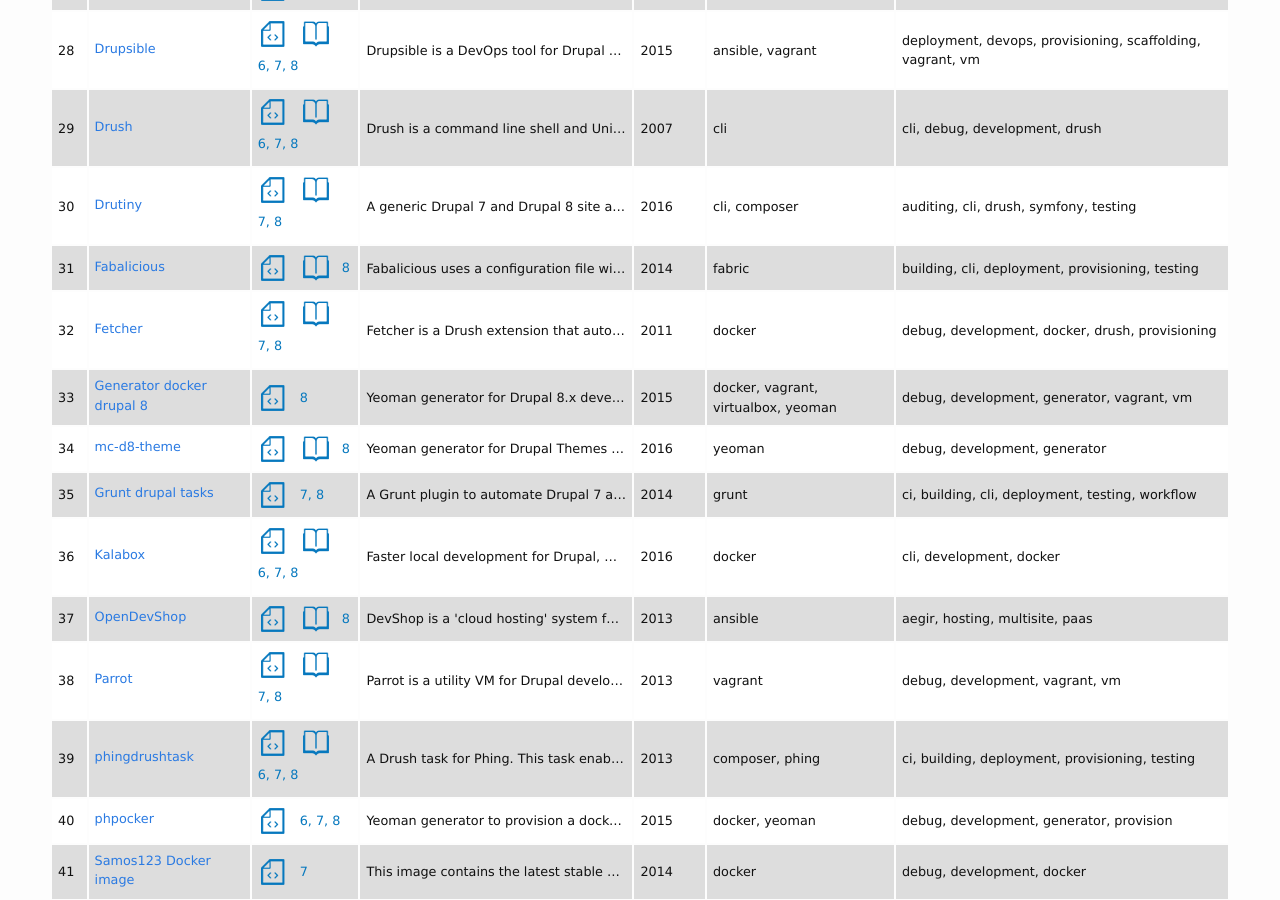
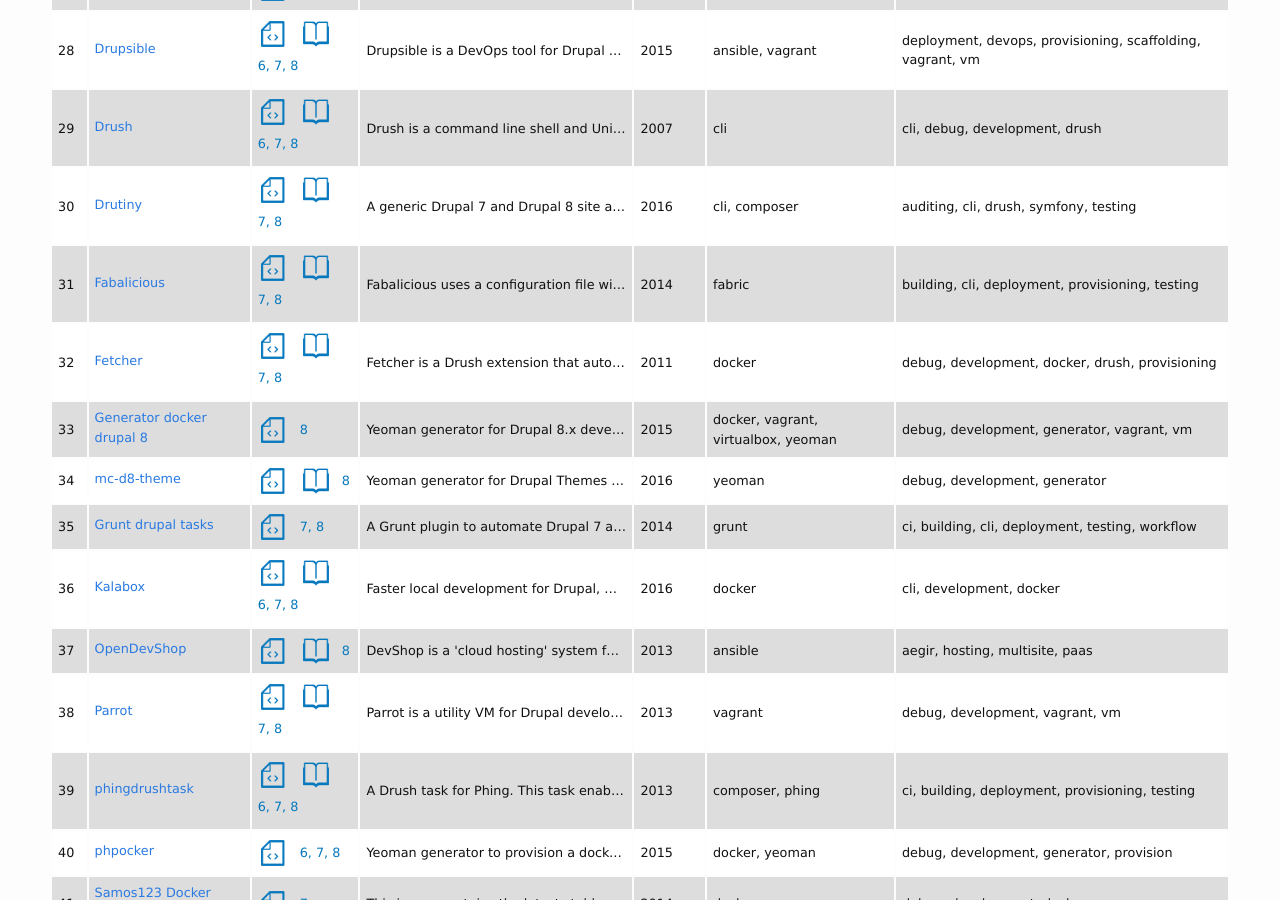
Before and after one commit to drupaltools/drupaltools.github.io, a Jekyll site: the page built from table/index.html, in a window 1280 px wide and 900 px high, scrolled down 2027 px. Built offline with Jekyll 4.4.1, drawn with Linux system fonts in a browser that asks for light colours.

Commit message:
Add Fabalicious 7.x

```diff
--- a/_data/projects/fabalicious.yml
+++ b/_data/projects/fabalicious.yml
@@ -13,6 +13,7 @@
 requires:
   - fabric
 drupal_versions:
+  - 7
   - 8
 operation_system:
   - Linux
```
